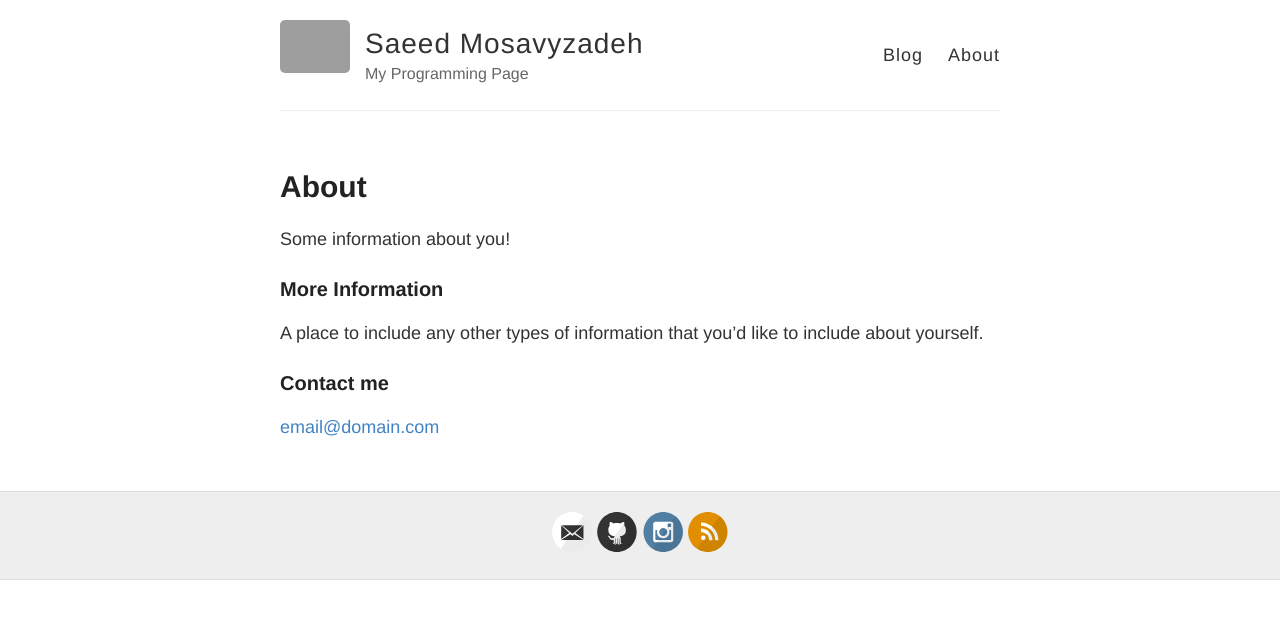
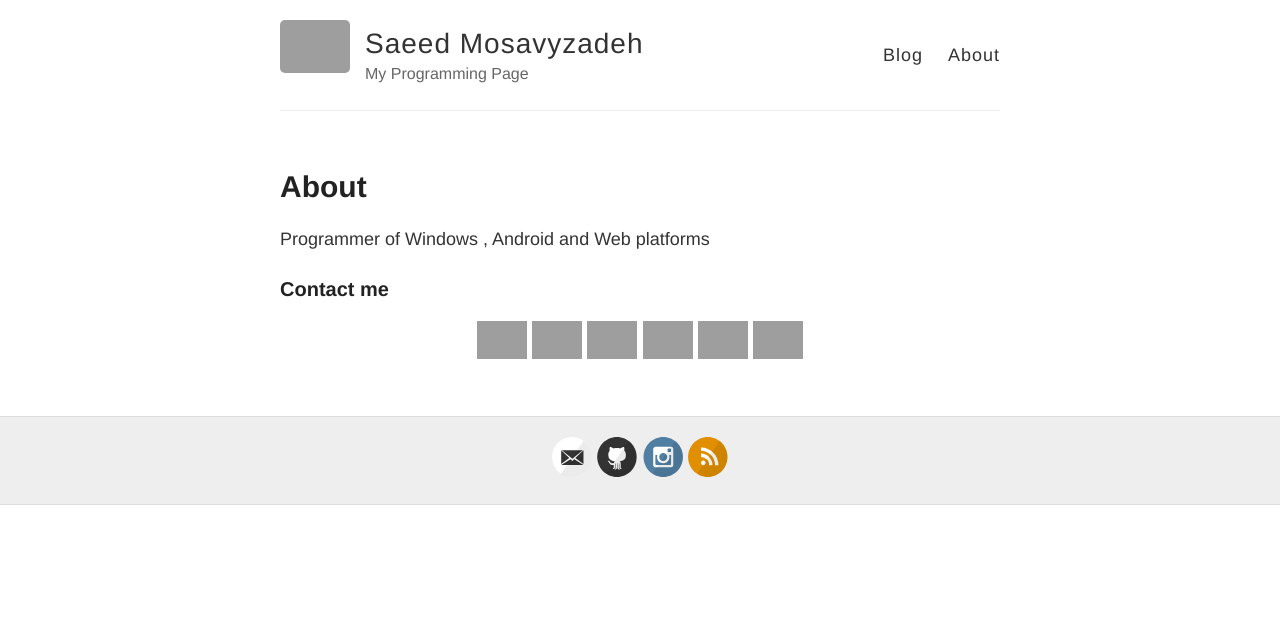
Before and after one commit to saeedmosavyzadeh/SaeedMosavyzadeh.github.io, a Jekyll site: the page built from about.md, in a window 1280 px wide. Shown: the top 619 px of the page. Built offline with Jekyll 4.4.1, drawn with Linux system fonts in a browser that asks for light colours; grey boxes are pictures that could not be loaded.

Commit message:
Update about.md

```diff
--- a/about.md
+++ b/about.md
@@ -4,12 +4,22 @@ title: About
 permalink: /about/
 ---
 
-Some information about you!
-
-### More Information
-
-A place to include any other types of information that you'd like to include about yourself.
+Programmer of Windows , Android and Web platforms
 
 ### Contact me
 
-[email@domain.com](mailto:email@domain.com)
+<center>
+
+
+<a target="_blank" href="mailto:saeedgo1378@gmail.com"><img src="http://bayanbox.ir/view/8542534248108481576/if-email-mail-envelope-send-message-1011336.png" width="50px"></a>
+
+<a href="http://instagram.com/saeedmosavyzadeh"><img src="http://bayanbox.ir/view/6927642963584770922/if-instagram-online-social-media-photo-734395.png" width="50px"></a>
+
+<a href="tel:09370990323"><img src="http://bayanbox.ir/view/2035623205433138833/if-phone-logo-social-media-1078686.png" width="50px"></a>
+
+<a href="https://fa.m.wikipedia.org/wiki/%DA%A9%D8%A7%D8%B1%D8%A8%D8%B1%3A%D8%B3%D8%B9%DB%8C%D8%AF_%D9%85%D9%88%D8%B3%D9%88%DB%8C_%D8%B2%D8%A7%D8%AF%D9%87?wprov=sfla1"><img src="http://bayanbox.ir/view/5617891099814760819/if-wikipedia-287516.png" width="50px"></a>
+					<a href="http://t.me/saeedmosavyzadeh"><img src="http://bayanbox.ir/view/7599925957990793364/C.png" width="50px"></a>
+					<a href="http://saeedmosavyzadeh.blog.ir"><img src="http://bayanbox.ir/view/2167295604950283614/if-wikipedia-287516.png" width="50px"></a>
+
+
+</center>
```
